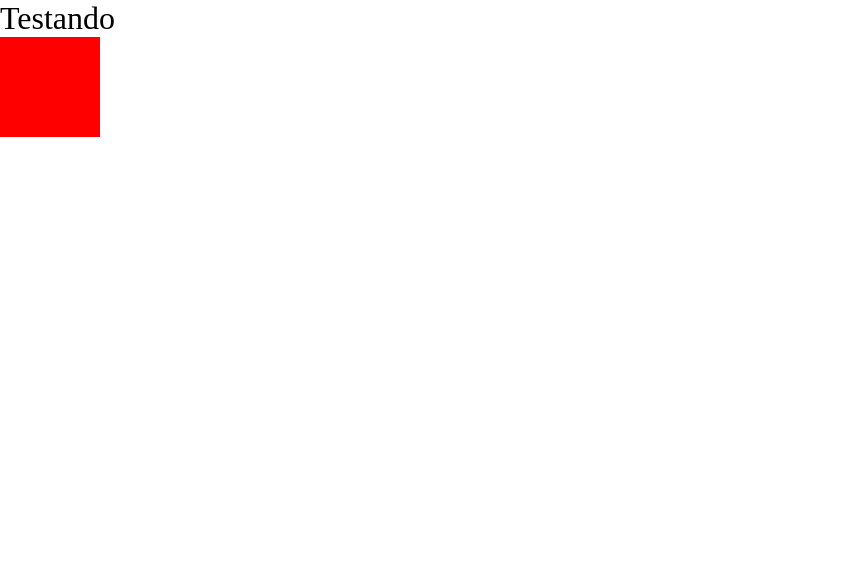
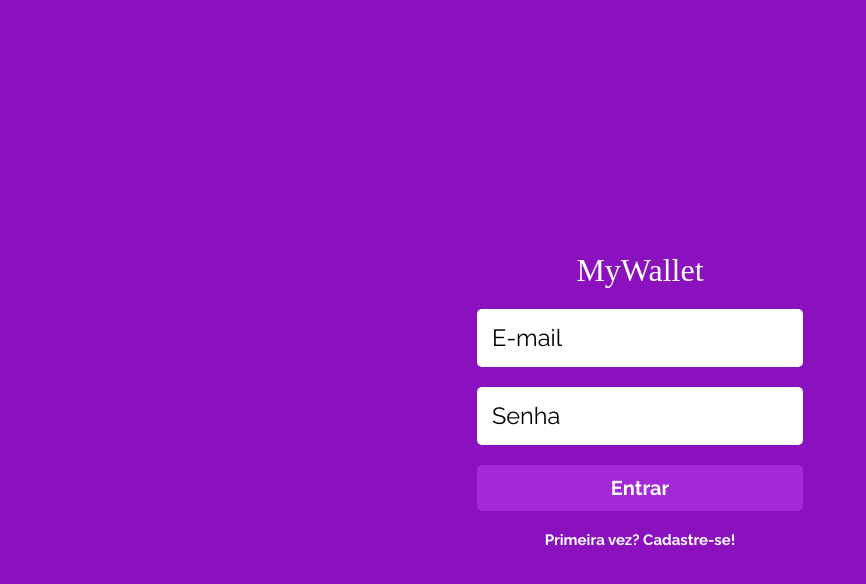
Before and after one commit to Gomeshg/projeto13-mywallet-front, a React (Create React App) app: page / in a window 1280 px wide. Shown: the top 584 px of the page, without its empty margins (0-866 px from the left). Built offline with nearby package versions, Linux system fonts and the light colour scheme; a web font is replaced by a local one.

Commit message:
Layout do componente login

```diff
--- a/public/index.html
+++ b/public/index.html
@@ -2,22 +2,17 @@
 <html lang="en">
   <head>
     <meta charset="utf-8" />
-    <link rel="icon" href="%PUBLIC_URL%/favicon.ico" />
     <meta name="viewport" content="width=device-width, initial-scale=1" />
-    <meta name="theme-color" content="#000000" />
-    <meta
-      name="description"
-      content="Web site created using create-react-app"
-    />
-    <link rel="apple-touch-icon" href="%PUBLIC_URL%/logo192.png" />
-
-    <link rel="manifest" href="%PUBLIC_URL%/manifest.json" />
-
+    <meta name="Author" content="Hugo Gomes">
     <link rel="preconnect" href="https://fonts.googleapis.com">
     <link rel="preconnect" href="https://fonts.gstatic.com" crossorigin>
     <link href="https://fonts.googleapis.com/css2?family=Saira+Stencil+One&display=swap" rel="stylesheet">
 
-    <title>React App</title>
+    <link rel="preconnect" href="https://fonts.googleapis.com">
+    <link rel="preconnect" href="https://fonts.gstatic.com" crossorigin>
+    <link href="https://fonts.googleapis.com/css2?family=Raleway:wght@400;700&display=swap" rel="stylesheet">
+
+    <title>MyWallet</title>
   </head>
   <body>
     <noscript>You need to enable JavaScript to run this app.</noscript>
--- a/src/App.js
+++ /dev/null
@@ -1,24 +0,0 @@
-import styled from "styled-components";
-import React, { useState } from "react";
-import { GlobalStyle } from "./GlobalStyles/GlobalStyle";
-import Login from "./components/user/login";
-
-export default function App() {
-  console.log("renderizou");
-  // LOGIC
-
-  // UI
-  return (
-    <>
-      <GlobalStyle />
-      <h1>Testando</h1>
-      <Login />
-    </>
-  );
-}
-
-const Btn = styled.button`
-  height: 50px;
-  width: 50px;
-  background-color: blue;
-`;
--- a/src/GlobalStyles/GlobalStyle.js
+++ b/src/GlobalStyle/GlobalStyle.js
@@ -8,7 +8,7 @@ const GlobalStyle = createGlobalStyle`
     border: none;
     outline: none;
     text-decoration: none;
-    font-family: 'Lexend Deca', sans-serif;
+    font-family: 'Helvetica', sans-serif;
     font-weight: 400;
   }
 
@@ -16,6 +16,7 @@ const GlobalStyle = createGlobalStyle`
     font-family: "Saira Stencil One";
     font-size: 32px;
     font-weight: 400;
+    color: white;
   }
 `;
 
--- /dev/null
+++ b/src/components/App.js
@@ -0,0 +1,16 @@
+// import styled from "styled-components";
+// import React, { useState } from "react";
+import { GlobalStyle } from "../GlobalStyle/GlobalStyle";
+import Login from "./user/login";
+
+export default function App() {
+  // LOGIC
+
+  // UI
+  return (
+    <>
+      <GlobalStyle />
+      <Login />
+    </>
+  );
+}
--- a/src/components/generics/Button.js
+++ b/src/components/generics/Button.js
@@ -1,4 +1,20 @@
 import styled from "styled-components";
-export default function Button() {
-  return <></>;
+
+export default function Button({ text }) {
+  return <Wrapper>{text}</Wrapper>;
 }
+
+const Wrapper = styled.button`
+  height: 46px;
+  width: 326px;
+
+  background-color: rgba(163, 40, 214, 1);
+  border-radius: 5px;
+
+  font-family: "Raleway";
+  font-weight: 700;
+  font-size: 20px;
+  color: white;
+
+  cursor: pointer;
+`;
--- a/src/components/generics/Input.js
+++ b/src/components/generics/Input.js
@@ -0,0 +1,22 @@
+import styled from "styled-components";
+
+export default function Input({ label }) {
+  return <Wrapper placeholder={label}></Wrapper>;
+}
+
+const Wrapper = styled.input`
+  height: 58px;
+  width: 326px;
+  background-color: white;
+
+  font-family: "Raleway";
+  font-size: 23.5px;
+  color: black;
+
+  border-radius: 5px;
+  padding-left: 15px;
+
+  ::placeholder {
+    color: black;
+  }
+`;
--- a/src/components/user/login.js
+++ b/src/components/user/login.js
@@ -1,11 +1,41 @@
 import styled from "styled-components";
+import Input from "../generics/Input";
+import Button from "../generics/Button";
 
 export default function Login() {
-  return <Wrapper></Wrapper>;
+  return (
+    <Wrapper>
+      <Content>
+        <h1>MyWallet</h1>
+        <Input label="E-mail" />
+        <Input label="Senha" />
+        <Button text="Entrar" />
+        <Link>Primeira vez? Cadastre-se!</Link>
+      </Content>
+    </Wrapper>
+  );
 }
 
 const Wrapper = styled.div`
-  height: 100px;
-  width: 100px;
-  background-color: red;
+  height: 100vh;
+  background-color: rgb(140, 17, 190);
+
+  display: flex;
+  justify-content: center;
+  align-items: center;
 `;
+
+const Content = styled.div`
+  display: flex;
+  flex-direction: column;
+  align-items: center;
+  gap: 20px;
+`;
+
+const Link = styled.a`
+  font-family: "Raleway";
+  font-weight: 700;
+  font-size: 15px;
+  color: white;
+  cursor: pointer;
+`;
--- a/src/index.js
+++ b/src/index.js
@@ -1,5 +1,5 @@
 import ReactDOM from "react-dom/client";
-import App from "./App";
+import App from "./components/App";
 
 const root = ReactDOM.createRoot(document.getElementById("root"));
 root.render(<App />);
```
